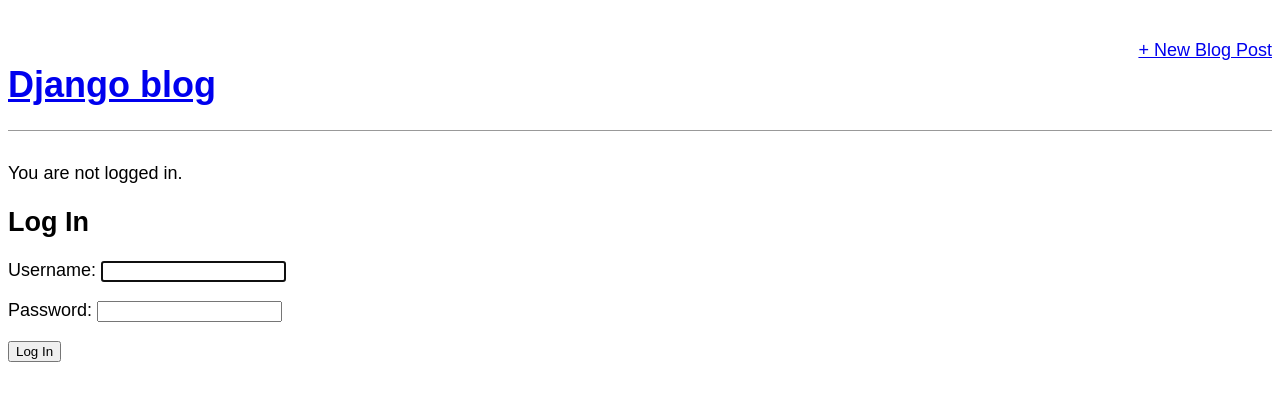
After one commit to loveleen-kaur21/Blog, a Django app: page /accounts/login/ in a window 1280 px wide. The commit adds this page. Shown: the top 401 px of the page. Run offline with Django 3.2, Linux system fonts and the light colour scheme.

Commit message:
added login

```diff
--- a/config/settings.py
+++ b/config/settings.py
@@ -120,3 +120,5 @@ USE_TZ = True
 
 STATIC_URL = "/static/"
 STATICFILES_DIRS= [str(BASE_DIR.joinpath('static'))]
+
+LOGIN_REDIRECT_URL = 'home'
--- a/config/urls.py
+++ b/config/urls.py
@@ -18,5 +18,6 @@ from django.urls import path, include
 
 urlpatterns = [
     path('admin/', admin.site.urls),
+    path('accounts/', include('django.contrib.auth.urls')),
     path('', include ('blog.urls')),
 ]
--- a/templates/base.html
+++ b/templates/base.html
@@ -19,8 +19,13 @@
                     <a href="{% url 'post_new' %}">+ New Blog Post</a>
                 </div>
             </header>
-            {% block content %}
-            {% endblock content %}
+            {% if user.is_authenticated %}
+                <p>Hi {{ user.username }}!</p>
+            {% else %}
+                <p>You are not logged in.</p>
+            {% endif %}
+        {% block content %}
+        {% endblock content %}
         </div>
     </body>
 </html>
--- /dev/null
+++ b/templates/registration/login.html
@@ -0,0 +1,10 @@
+{% extends 'base.html' %}
+
+{% block content %}
+<h2>Log In</h2>
+<form method="post">
+    {% csrf_token %}
+    {{ form.as_p }}
+    <button type="submit">Log In</button>
+</form>
+{% endblock content %}
```
Also changed, not shown: db.sqlite3, 2 other files.
